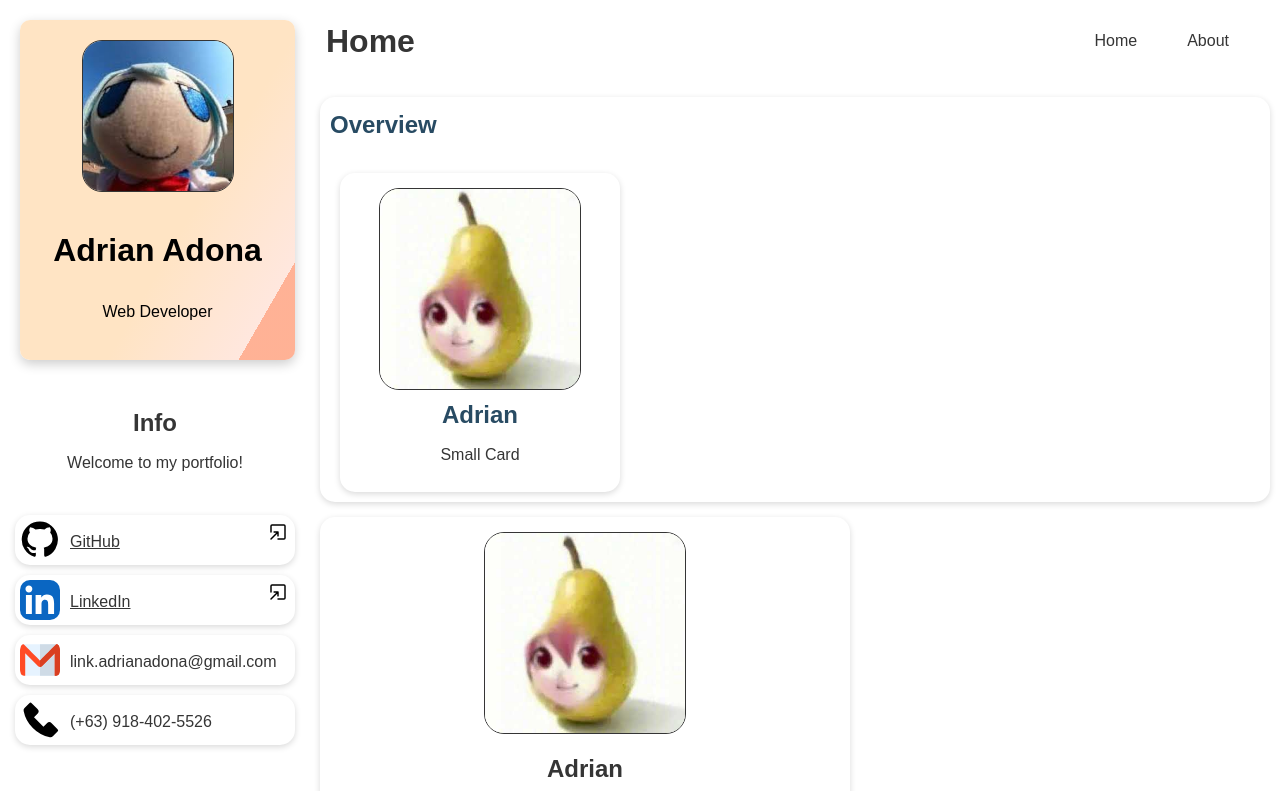
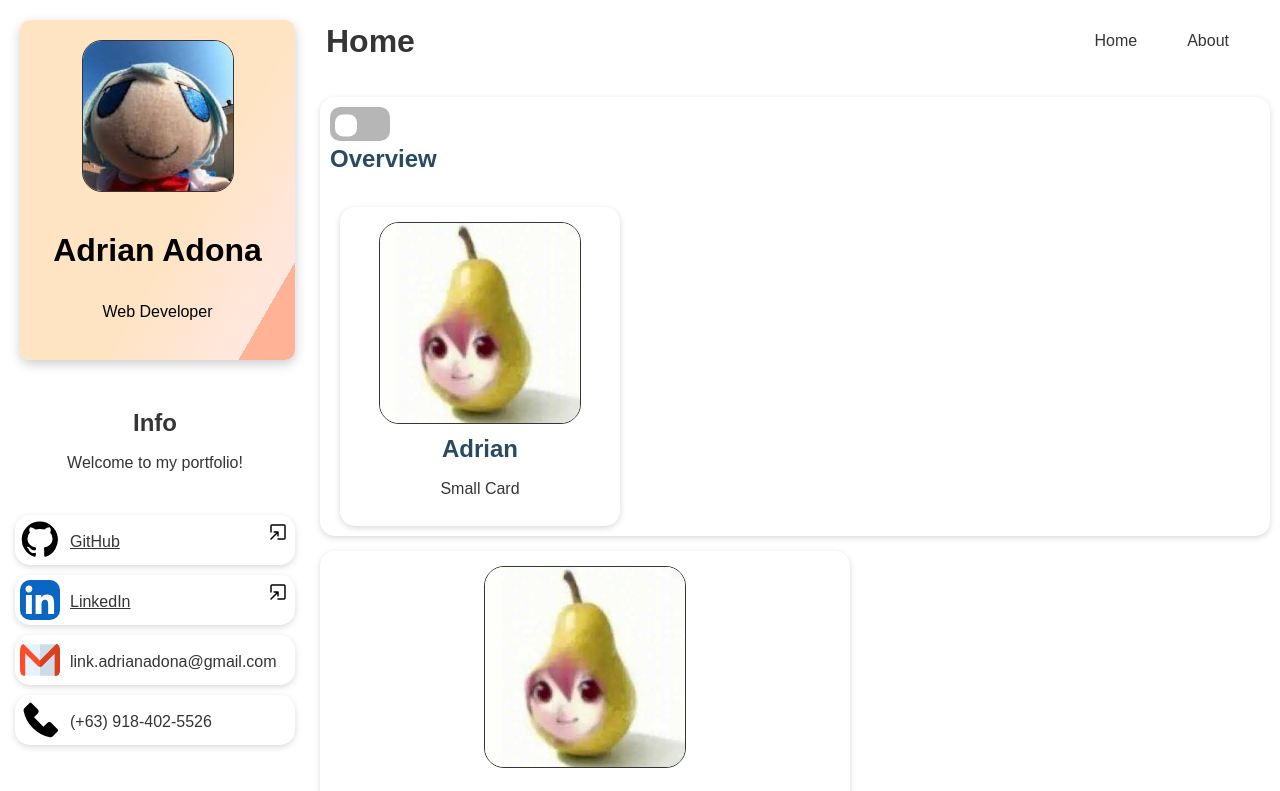
Before and after one commit to PossiblyBread/portfolio, a React (Vite) app: page / in a window 1280 px wide. Shown: the top 791 px of the page. Built offline with nearby package versions, Linux system fonts and the light colour scheme.

Commit message:
modified:   src/components/Switch/Switch.jsx 	modified:   src/components/Switch/Switch.module.css 	new file:   src/components/Switch/darkmodeswitch/DarkModeSwitch.jsx 	modified:   src/index.css 	modified:   src/pages/Home.jsx

```diff
--- a/src/components/Switch/Switch.module.css
+++ b/src/components/Switch/Switch.module.css
@@ -0,0 +1,45 @@
+.switch {
+  font-size: 17px;
+  position: relative;
+  display: inline-block;
+  width: 3.5em;
+  height: 2em;
+}
+
+.switch input {
+  opacity: 0;
+  width: 0;
+  height: 0;
+}
+.slider {
+  position: absolute;
+  cursor: pointer;
+  top: 0;
+  left: 0;
+  right: 0;
+  bottom: 0;
+  background-color: rgb(182, 182, 182);
+  transition: .4s;
+  border-radius: 10px;
+}
+.slider:before {
+  position: absolute;
+  content: "";
+  height: 1.4em;
+  width: 1.4em;
+  border-radius: 8px;
+  left: 0.3em;
+  bottom: 0.3em;
+  transform: rotate(270deg);
+  background-color: rgb(255, 255, 255);
+  transition: .4s;
+}
+.switch input:checked + .slider {
+  background-color: #21cc4c;
+}
+.switch input:focus + .slider {
+  box-shadow: 0 0 1px #2196F3;
+}
+.switch input:checked + .slider:before {
+  transform: translateX(1.5em);
+}
--- /dev/null
+++ b/src/components/Switch/darkmodeswitch/DarkModeSwitch.jsx
@@ -0,0 +1,27 @@
+import { useState, useEffect } from "react";
+import styles from "../Switch.module.css";
+
+function DarkModeSwitch() {
+  const [darkMode, setDarkMode] = useState(false);
+
+  useEffect(() => {
+    if (darkMode) {
+      document.documentElement.classList.add("dark-mode");
+    } else {
+      document.documentElement.classList.remove("dark-mode");
+    }
+  }, [darkMode]);
+
+  return (
+    <label className={styles.switch}>
+      <input
+        type="checkbox"
+        checked={darkMode}
+        onChange={() => setDarkMode(!darkMode)}
+      />
+      <span className={styles.slider}></span>
+    </label>
+  );
+}
+
+export default DarkModeSwitch;
--- a/src/index.css
+++ b/src/index.css
@@ -24,17 +24,28 @@ small {
   font-size: 0.875rem;
 }
 :root {
-  --gray-color: #353535; /* Text  */
-  --white-color: white; /*  Background */
-  --indigo-color: #284B63; /*  Primary Color */
-  --obsidian-color: #37375D; /*  Alt Primary */
+  --gray-color: #353535; /* Text */
+  --white-color: #ffffff; /* Background */
+  --indigo-color: #284B63; /* Primary Color */
+  --obsidian-color: #37375D; /* Alt Primary */
   --light-gray-color: #D9D9D9; /* Secondary */
   --teal-color: #3c6e71; /* Accent */
   --iris-color: #515270; /* Alt-Accent */
   --shadow-soft: 0 2px 6px rgba(0, 0, 0, 0.15);
   --shadow-medium: 0 4px 12px rgba(0, 0, 0, 0.2);
   --shadow-strong: 0 8px 20px rgba(0, 0, 0, 0.25);
-
+}
+.dark-mode {
+  --gray-color: #E0E0E0; /* Lighter text for contrast */
+  --white-color: #1e1e24; /* Softer near-black background */
+  --indigo-color: #3d6b8a; /* Slightly brighter primary */
+  --obsidian-color: #2f2f55; /* Darker alt primary */
+  --light-gray-color: #44475a; /* Muted secondary */
+  --teal-color: #3c8c8e; /* Pop accent */
+  --iris-color: #7b7db3; /* Softer alt-accent */
+  --shadow-soft: 0 2px 6px rgba(0, 0, 0, 0.3);
+  --shadow-medium: 0 4px 12px rgba(0, 0, 0, 0.35);
+  --shadow-strong: 0 8px 20px rgba(0, 0, 0, 0.4);
 }
 body {
   margin: 0 0 0 310px;
--- a/src/pages/Home.jsx
+++ b/src/pages/Home.jsx
@@ -3,6 +3,7 @@ import Linkbar from "../components/Linkbar/Linkbar.jsx";
 import Card from "../components/Card/Card.jsx";
 import CardFlip from "../components/Card/CardFlip.jsx";
 import Container from "../components/Container/Container.jsx";
+import DarkModeSwitch from "../components/Switch/darkmodeswitch/DarkModeSwitch";
 
 import githubIcon from '../assets/icons/github.svg';
 import gmailIcon from '../assets/icons/gmail.svg';
@@ -26,6 +27,7 @@ function Home() {
 
 			<div>
 				<Container>
+					<DarkModeSwitch />
 					<h2>Overview</h2>
 					<Card src={imageTeto} Name="Adrian" Text="Small Card" variant="smallCard" shadow/>
 				</Container>
```
Also changed, not shown: src/components/Switch/Switch.jsx (+12 -0 lines).
